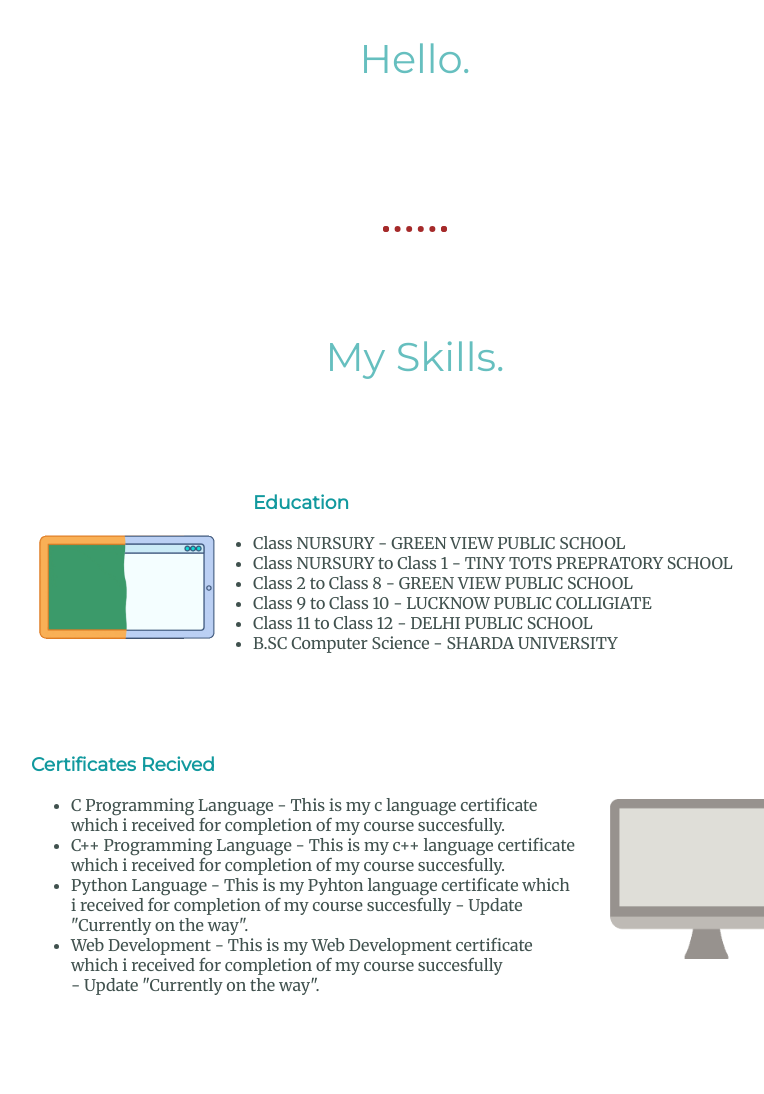
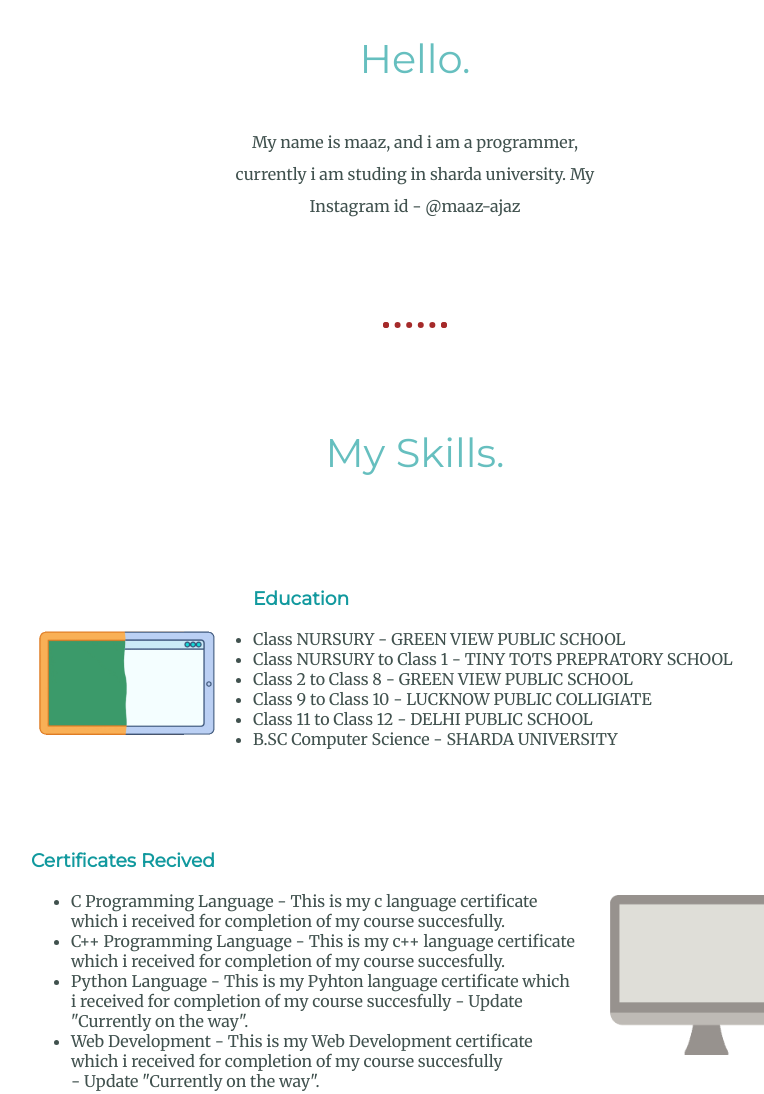
Before and after one commit to Ethan-maaz/maaz-personal-site, a plain HTML site: page index.html in a window 1280 px wide. Shown: the part 1065-2159 px from the top of the page, without its empty margins (225-989 px from the left). Drawn offline with Linux system fonts and the light colour scheme.

Commit message:
hello text updated

```diff
--- a/css/styles.css
+++ b/css/styles.css
@@ -24,7 +24,6 @@
 }
 p{
   line-height: 2;
-  font-size: 0%;
 }
 
 hr{
```
